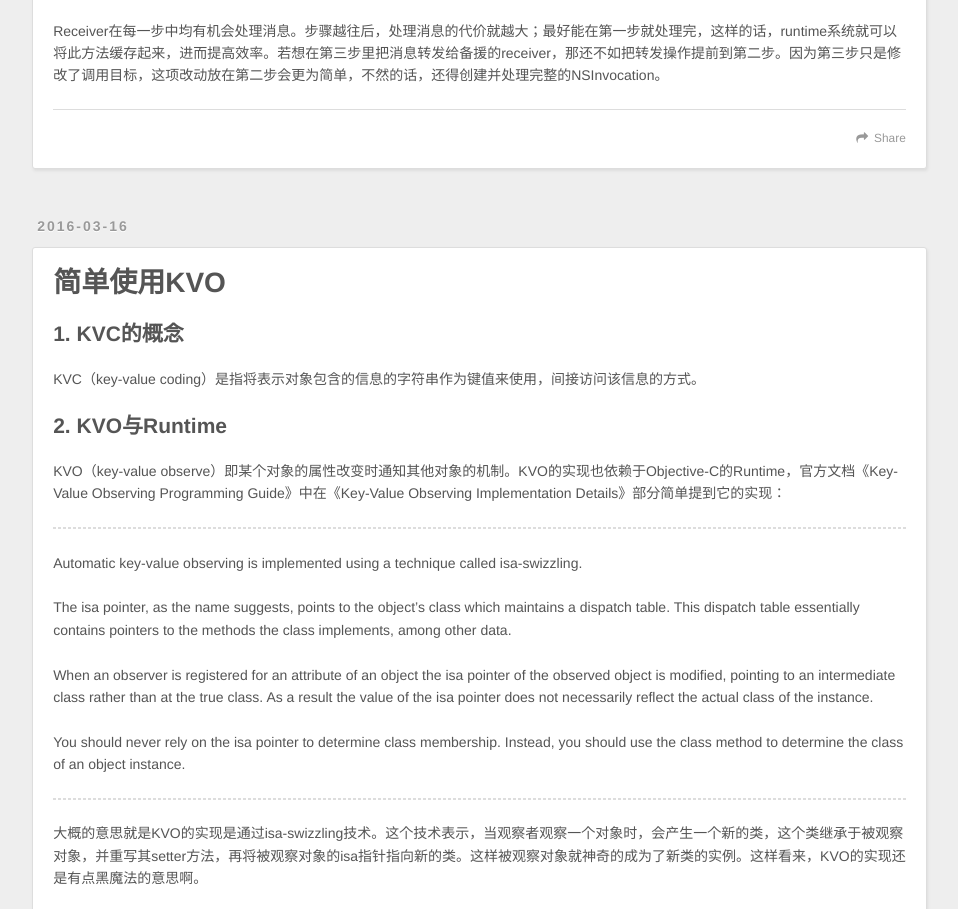
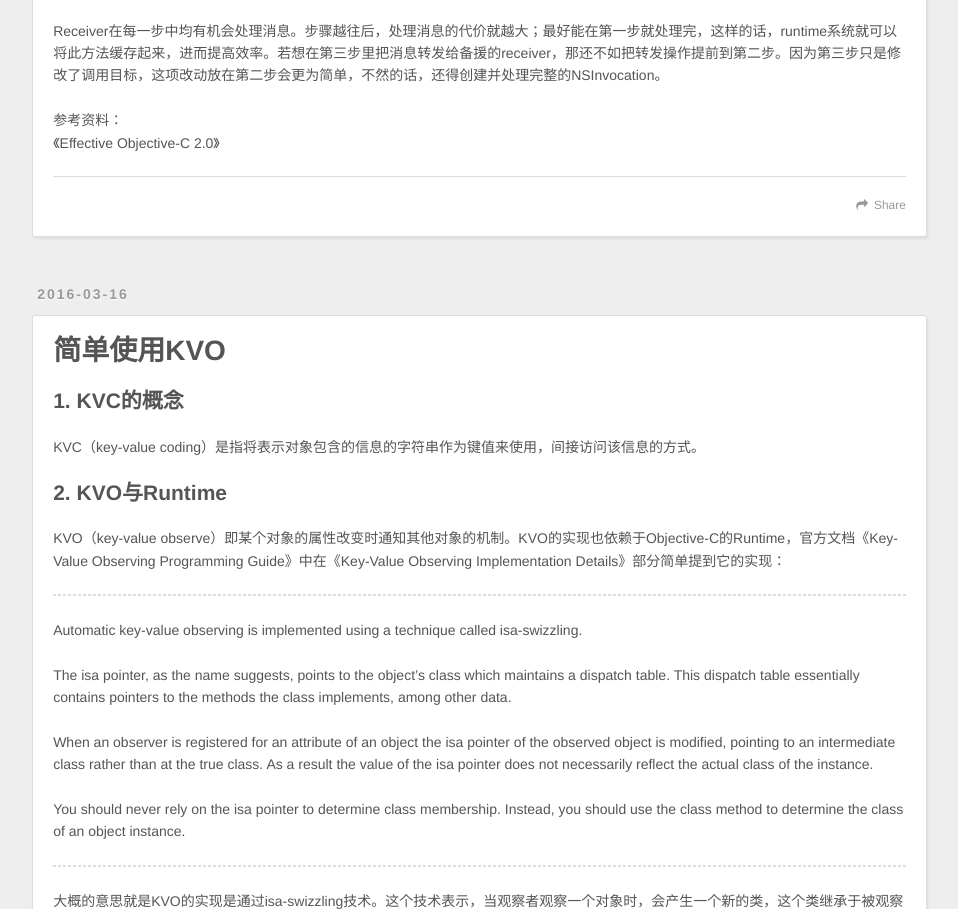
Before and after one commit to oushiyq/oushiyq.github.io, a plain HTML site: page index.html in a window 1280 px wide. Shown: the part 1605-2514 px from the top of the page, without its empty margins (8-966 px from the left). Drawn offline with nearby package versions, Linux system fonts and the light colour scheme.

Commit message:
Site updated: 2016-03-27 20:06:22

```diff
--- a/index.html
+++ b/index.html
@@ -97,6 +97,7 @@
 </li>
 </ol>
 <p>用流程图表示如下：<br><img src="http://7xqzfr.com1.z0.glb.clouddn.com/QQ20150427-1.png" alt=""><br>Receiver在每一步中均有机会处理消息。步骤越往后，处理消息的代价就越大；最好能在第一步就处理完，这样的话，runtime系统就可以将此方法缓存起来，进而提高效率。若想在第三步里把消息转发给备援的receiver，那还不如把转发操作提前到第二步。因为第三步只是修改了调用目标，这项改动放在第二步会更为简单，不然的话，还得创建并处理完整的NSInvocation。</p>
+<p>参考资料：<br>《Effective Objective-C 2.0》</p>
 
 
     </div>
```
Also changed, not shown: 2016/03/23/理解Runtime之消息转发/index.html (+2 -1 lines).
